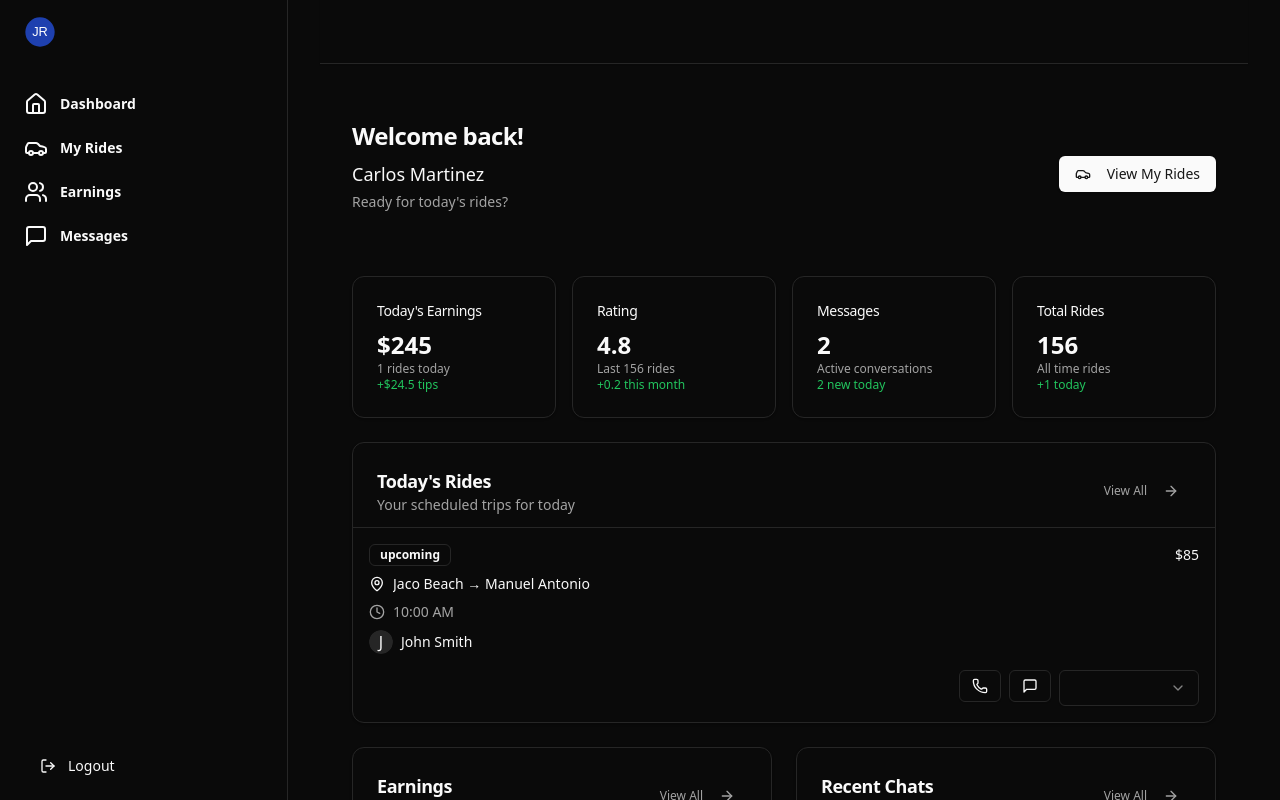
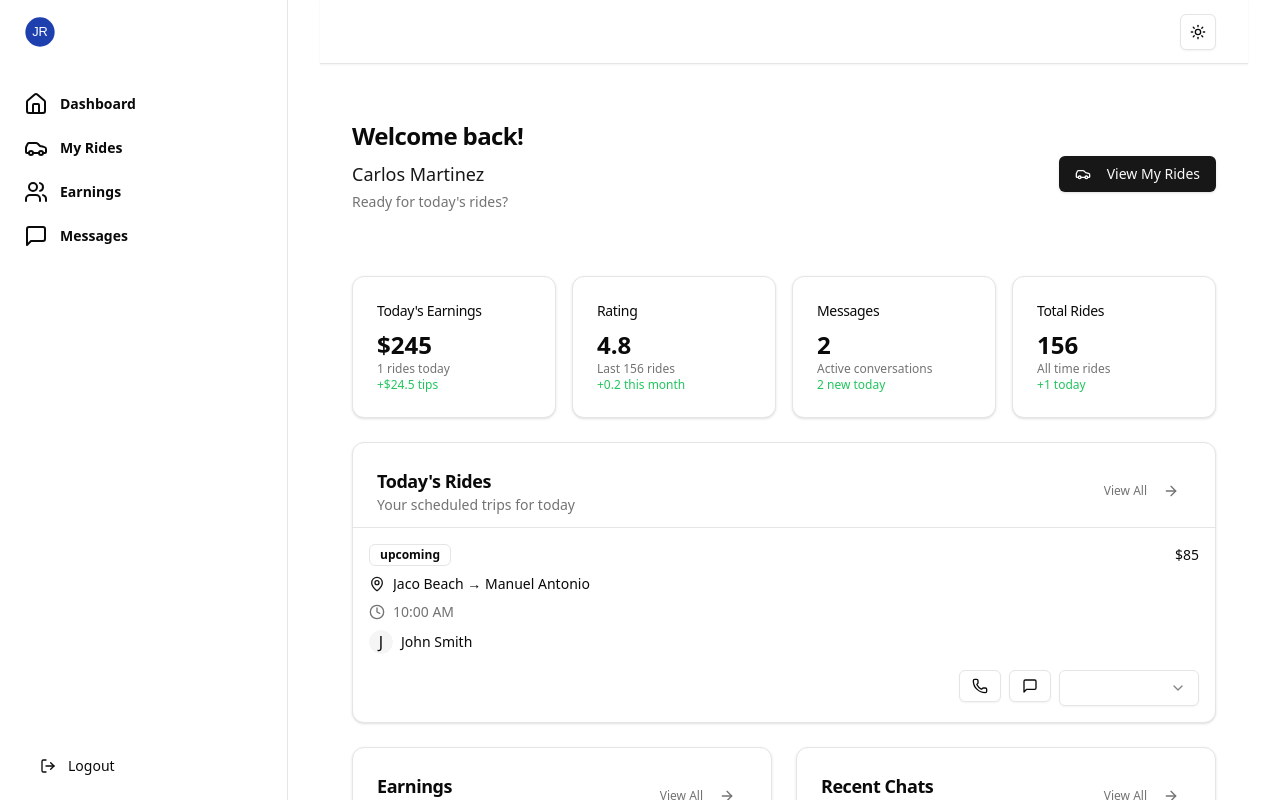
Before and after one commit to Zaheeroo/riderapp, a Next.js app: page /driver in a window 1280 px wide. Shown: the top 800 px of the page. Built offline with nearby package versions, Linux system fonts and the light colour scheme.

Commit message:
feat: add theme provider and toggle components with dependencies

```diff
--- a/package.json
+++ b/package.json
@@ -19,6 +19,7 @@
     "clsx": "^2.1.1",
     "lucide-react": "^0.475.0",
     "next": "15.1.7",
+    "next-themes": "^0.4.4",
     "react": "^19.0.0",
     "react-dom": "^19.0.0",
     "tailwind-merge": "^3.0.2",
--- a/src/app/layout.tsx
+++ b/src/app/layout.tsx
@@ -1,6 +1,7 @@
 import type { Metadata } from "next";
 import { Geist, Geist_Mono } from "next/font/google";
 import "./globals.css";
+import { ThemeProvider } from "@/components/theme-provider";
 
 const geistSans = Geist({
   variable: "--font-geist-sans",
@@ -26,11 +27,18 @@
   children: React.ReactNode;
 }>) {
   return (
-    <html lang="en" className="dark">
+    <html lang="en" suppressHydrationWarning>
       <body
         className={`${geistSans.variable} ${geistMono.variable} antialiased`}
       >
-        {children}
+        <ThemeProvider
+          attribute="class"
+          defaultTheme="system"
+          enableSystem
+          disableTransitionOnChange
+        >
+          {children}
+        </ThemeProvider>
       </body>
     </html>
   );
--- a/src/components/dashboard/DashboardLayout.tsx
+++ b/src/components/dashboard/DashboardLayout.tsx
@@ -7,6 +7,7 @@
 import Image from "next/image";
 import { cn } from "@/lib/utils";
 import { usePathname, useRouter } from "next/navigation";
+import { ThemeToggle } from "@/components/theme-toggle";
 
 interface DashboardLayoutProps {
   children: ReactNode;
@@ -146,6 +147,7 @@
             <div className="flex flex-1 gap-x-4 self-stretch lg:gap-x-6">
               <div className="flex flex-1"></div>
               <div className="flex items-center gap-x-4 lg:gap-x-6">
+                <ThemeToggle />
                 {/* Profile dropdown can be added here */}
               </div>
             </div>
--- /dev/null
+++ b/src/components/theme-provider.tsx
@@ -0,0 +1,8 @@
+"use client"
+
+import * as React from "react"
+import { ThemeProvider as NextThemesProvider, type ThemeProviderProps } from "next-themes"
+
+export function ThemeProvider({ children, ...props }: ThemeProviderProps) {
+  return <NextThemesProvider {...props}>{children}</NextThemesProvider>
+}
--- /dev/null
+++ b/src/components/theme-toggle.tsx
@@ -0,0 +1,40 @@
+"use client"
+
+import * as React from "react"
+import { Moon, Sun } from "lucide-react"
+import { useTheme } from "next-themes"
+
+import { Button } from "@/components/ui/button"
+import {
+  DropdownMenu,
+  DropdownMenuContent,
+  DropdownMenuItem,
+  DropdownMenuTrigger,
+} from "@/components/ui/dropdown-menu"
+
+export function ThemeToggle() {
+  const { setTheme } = useTheme()
+
+  return (
+    <DropdownMenu>
+      <DropdownMenuTrigger asChild>
+        <Button variant="outline" size="icon">
+          <Sun className="h-[1.2rem] w-[1.2rem] rotate-0 scale-100 transition-all dark:-rotate-90 dark:scale-0" />
+          <Moon className="absolute h-[1.2rem] w-[1.2rem] rotate-90 scale-0 transition-all dark:rotate-0 dark:scale-100" />
+          <span className="sr-only">Toggle theme</span>
+        </Button>
+      </DropdownMenuTrigger>
+      <DropdownMenuContent align="end">
+        <DropdownMenuItem onClick={() => setTheme("light")}>
+          Light
+        </DropdownMenuItem>
+        <DropdownMenuItem onClick={() => setTheme("dark")}>
+          Dark
+        </DropdownMenuItem>
+        <DropdownMenuItem onClick={() => setTheme("system")}>
+          System
+        </DropdownMenuItem>
+      </DropdownMenuContent>
+    </DropdownMenu>
+  )
+}
```
Also changed, not shown: 1 other file (tests, documents, lock files or other folders).
